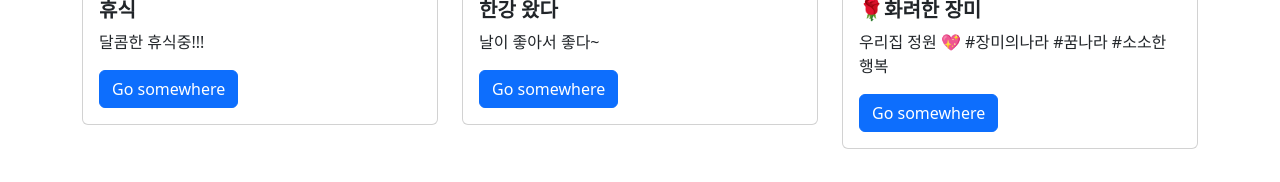
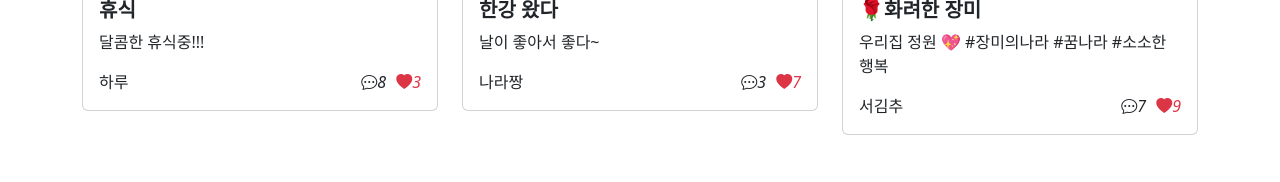
Before and after one commit to fxzz/project, a React (Create React App) app in the folder front-end/: page / in a window 1280 px wide. Shown: the part 983-1165 px from the top of the page. Built offline with nearby package versions, Linux system fonts and the light colour scheme.

Commit message:
Photo-List

```diff
--- a/front-end/package.json
+++ b/front-end/package.json
@@ -8,6 +8,7 @@
     "@testing-library/user-event": "^13.5.0",
     "axios": "^1.6.2",
     "bootstrap": "^5.3.2",
+    "bootstrap-icons": "^1.11.2",
     "react": "^18.2.0",
     "react-bootstrap": "^2.9.1",
     "react-dom": "^18.2.0",
--- a/front-end/src/App.js
+++ b/front-end/src/App.js
@@ -2,6 +2,7 @@ import { BrowserRouter as Router, Switch, Route, Link } from "react-router-dom";
 import NavBar from "./components/NavBar";
 import Index from "./pages/Index";
 import "bootstrap/dist/css/bootstrap.min.css";
+import "bootstrap-icons/font/bootstrap-icons.css";
 import Signup from "./pages/Signup";
 import Footer from "./components/Footer";
 import Photo from "./pages/Photo";
--- a/front-end/src/components/PhotoForm.js
+++ b/front-end/src/components/PhotoForm.js
@@ -1,15 +1,13 @@
 import { useState } from "react";
-import axios from "axios"; // npm install axios > import
-import { useHistory } from "react-router-dom";
+import axios from "axios";
 import { Modal, Button, Form } from "react-bootstrap";
-import { useDropzone } from "react-dropzone";
 
 const PhotoForm = () => {
   const [showModal, setShowModal] = useState(false);
   const [image, setImage] = useState(null);
   const [title, setTitle] = useState("");
   const [content, setContent] = useState("");
-  const history = useHistory();
+
   const handleShow = () => setShowModal(true);
   const handleClose = () => setShowModal(false);
   const handleImage = (e) => {
@@ -25,26 +23,20 @@ const PhotoForm = () => {
       .post("http://localhost:8080/api/photos", formData)
       .then(() => {
         handleClose();
-        history.push("/photo");
+
+        window.location.replace("/photo");
       })
       .catch((error) => {
-        // 에러 처리
         console.error("Error:", error);
       });
   };
   return (
     <div>
       <button className="btn btn-dark" onClick={handleShow}>
-        Post
+        공유하기
       </button>
 
-      <Modal
-        show={showModal}
-        backdrop="static"
-        onHide={handleClose}
-        scrollable
-        centered
-      >
+      <Modal show={showModal} onHide={handleClose} scrollable centered>
         <Modal.Header closeButton>
           <Modal.Title>
             <h3>사진을 등록해 보세요.</h3>
--- a/front-end/src/pages/Index.js
+++ b/front-end/src/pages/Index.js
@@ -48,9 +48,19 @@ const Index = () => {
                   <strong>휴식</strong>
                 </h5>
                 <p className="card-text">달콤한 휴식중!!!</p>
-                <a href="#" className="btn btn-primary">
-                  Go somewhere
-                </a>
+                <div
+                  style={{ display: "flex", justifyContent: "space-between" }}
+                >
+                  <span>하루</span>
+                  <span>
+                    <span style={{ marginRight: "10px" }}>
+                      <i className="bi bi-chat-dots ">8</i>
+                    </span>
+                    <span>
+                      <i className="bi bi-heart-fill text-danger">3</i>
+                    </span>
+                  </span>
+                </div>
               </div>
             </div>
           </div>
@@ -63,9 +73,19 @@ const Index = () => {
                   <strong>한강 왔다</strong>
                 </h5>
                 <p className="card-text">날이 좋아서 좋다~</p>
-                <a href="#" className="btn btn-primary">
-                  Go somewhere
-                </a>
+                <div
+                  style={{ display: "flex", justifyContent: "space-between" }}
+                >
+                  <span>나라짱</span>
+                  <span>
+                    <span style={{ marginRight: "10px" }}>
+                      <i className="bi bi-chat-dots ">3</i>
+                    </span>
+                    <span>
+                      <i className="bi bi-heart-fill text-danger">7</i>
+                    </span>
+                  </span>
+                </div>
               </div>
             </div>
           </div>
@@ -79,9 +99,19 @@ const Index = () => {
                 <p className="card-text">
                   우리집 정원 💖 #장미의나라 #꿈나라 #소소한행복
                 </p>
-                <a href="#" className="btn btn-primary">
-                  Go somewhere
-                </a>
+                <div
+                  style={{ display: "flex", justifyContent: "space-between" }}
+                >
+                  <span>서김추</span>
+                  <span>
+                    <span style={{ marginRight: "10px" }}>
+                      <i className="bi bi-chat-dots ">7</i>
+                    </span>
+                    <span>
+                      <i className="bi bi-heart-fill text-danger">9</i>
+                    </span>
+                  </span>
+                </div>
               </div>
             </div>
           </div>
--- a/front-end/src/pages/Photo.js
+++ b/front-end/src/pages/Photo.js
@@ -1,9 +1,58 @@
 import { BrowserRouter as Router, Switch, Route, Link } from "react-router-dom";
+import { useEffect, useState } from "react";
 import PhotoForm from "../components/PhotoForm";
+import axios from "axios";
+
 const Photo = () => {
+  const [photos, setPhotos] = useState([]);
+
+  useEffect(() => {
+    axios
+      .get("http://localhost:8080/api/photos")
+      .then((response) => {
+        setPhotos(response.data.data);
+      })
+      .catch((error) => {
+        console.error("Error:", error);
+      });
+  }, []);
   return (
     <div>
       <PhotoForm />
+      <div>
+        <div className="row mt-3">
+          {photos.map((photo) => (
+            <div key={photo.photoId} className="col-md-4 mb-3">
+              <div className="card">
+                <img
+                  src={`http://localhost:8080/api/photos/${photo.newFilename}`}
+                  className="card-img-top"
+                  alt="..."
+                />
+                <div className="card-body">
+                  <h5 className="card-title">
+                    <strong>{photo.title}</strong>
+                  </h5>
+                  <p className="card-text">{photo.content}</p>
+                  <div
+                    style={{ display: "flex", justifyContent: "space-between" }}
+                  >
+                    <span>{photo.nickname}</span>
+                    <span>
+                      <span style={{ marginRight: "10px" }}>
+                        <i className="bi bi-chat-dots ">5</i>
+                      </span>
+                      <span>
+                        <i className="bi bi-heart-fill text-danger">7</i>
+                      </span>
+                    </span>
+                  </div>
+                </div>
+              </div>
+            </div>
+          ))}
+        </div>
+      </div>
     </div>
   );
 };
```
Also changed, not shown: 1 other file (tests, documents, lock files or other folders).
